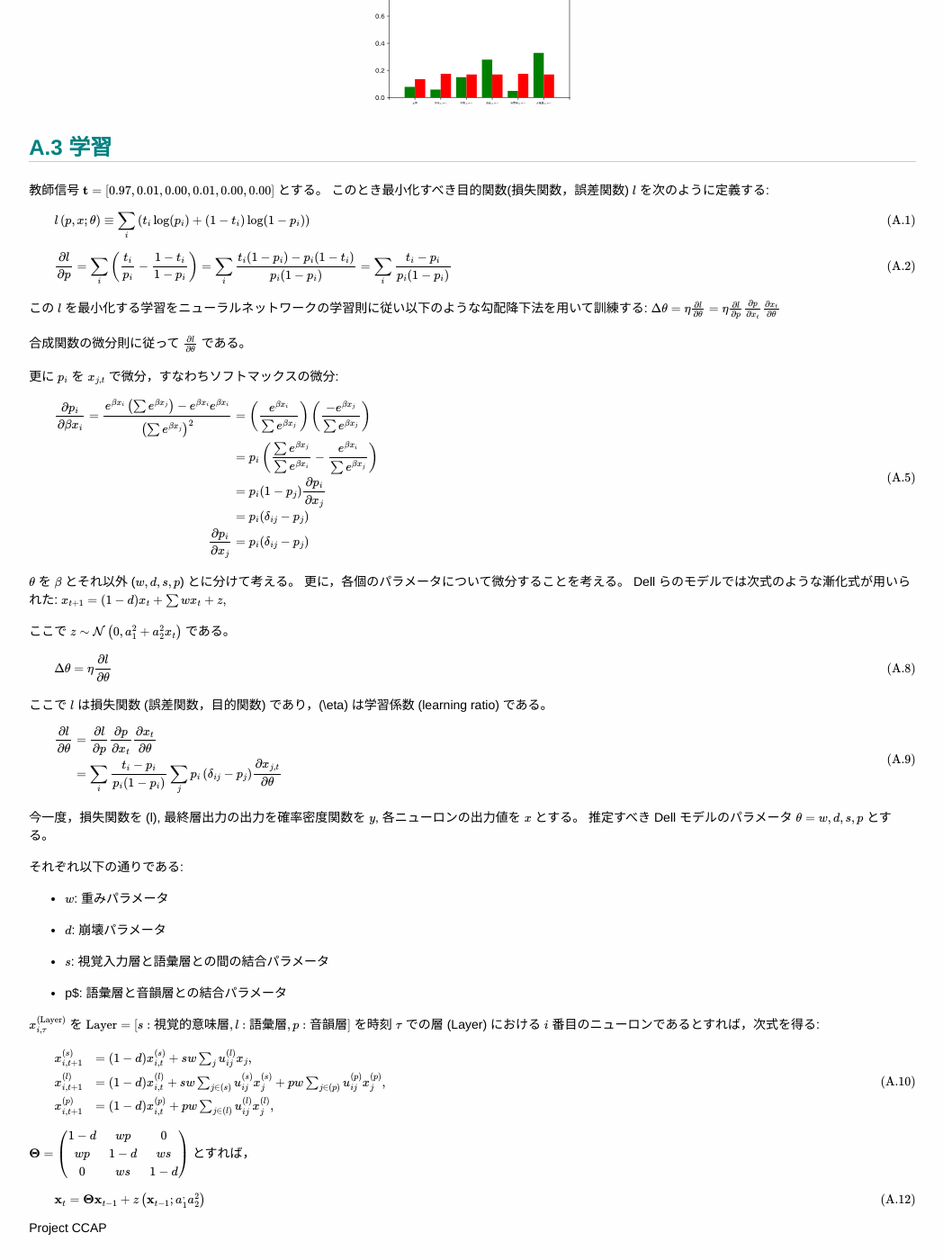
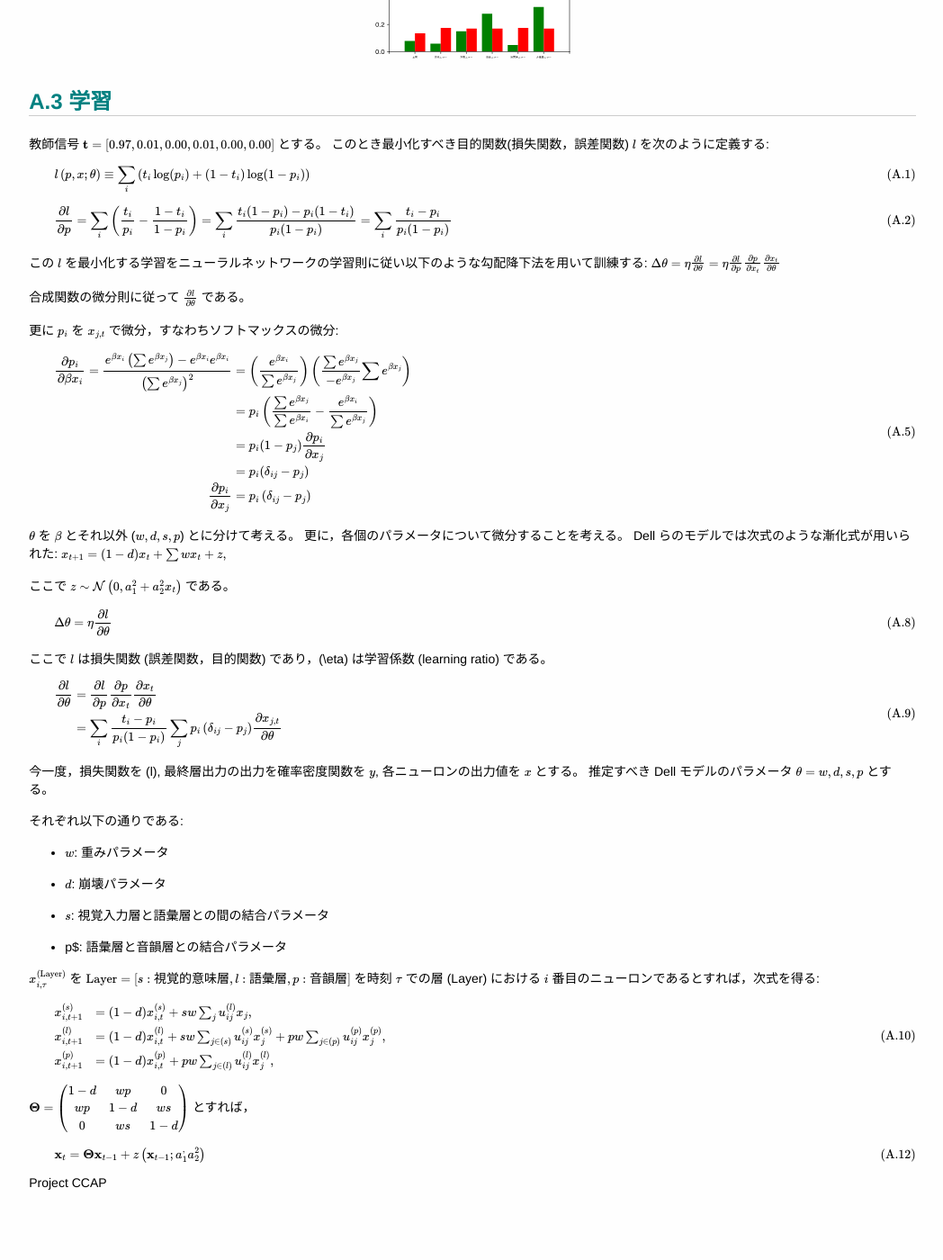
Before and after one commit to project-ccap/project-ccap.github.io, a Jekyll site: the page built from 2023DaSiC/2023asakawa_dasic2.md, in a window 1280 px wide and 1400 px high, scrolled down 5795 px. Shown: the whole window at 90% size, without its empty margins (115-1163 px from the left). Built offline with Jekyll 4.4.1, drawn with Linux system fonts in a browser that asks for light colours; after the commit the page ends 7144 px from its top, so only the background shows below that; some of the changed text lies outside the part shown.

Commit message:
Add files via upload

```diff
--- a/2023DaSiC/2023asakawa_dasic2.md
+++ b/2023DaSiC/2023asakawa_dasic2.md
@@ -96,7 +94,7 @@
 Dell モデルの動作を略述すると以下のようになる:
 シミュレーションは離散時間で行われ，時刻 $t=[1,\ldots,16]$ の 16 時刻である。
 時刻 $t_1$ で S 層には 3 つのユニットが活性化され，他の 7 つのユニットは不活性である。
-S, L, P 層の $i$ 番目のユニットの活性値を，それぞれ $x_i, x\in\left\{s,l,p\right\}$ とする。
+S, L, P 層の $i$ 番目のユニットの活性値を，それぞれ $x_{i}$ $i\in$ $\left\\{s,l,p\right\\}$ とする。
 任意の時刻 $t$ における各ユニットの活性値を表現する場合には，$x_{(i,t)}$ とする。
 開始時刻 $t_1$ では S 層の 3 ユニットが必ず，活性化した状態，すなわち 1 にセットされ，残りの 7 つのユニットは 0 とされる。
 活性化状態とされる 3 つのユニットは常に固定されて，シュミュレーションを通じて変化しない。
@@ -129,6 +127,7 @@
 </div></center>
 
 ## 1.2 従来モデルの問題点
+
 本稿では，上記 Dell モデルの記述をパラメータ推定問題として捉え，機械学習の手法を援用することでパラメータの推定を行うことを提案する。
 <!-- また Dellのモデルでもシミュレーション方式が 2 通りあり，それぞれ SP モデルと WD モデルと呼ばれる。
 SP モデルは～こんなモデル～で，d は固定である。
@@ -244,19 +243,17 @@
 $$
 である。
 
-<!-- \frac{\partial l}{\partial\theta}=\frac{\partial l}{\partial p}\frac{\partial p}{\partial x}\frac{\partial x}{\partial\theta} -->
-
 更に $p_{i}$ を $x_{j,t}$ で微分，すなわちソフトマックスの微分:
 
 $$\tag{A.5}
 \begin{aligned}
-\frac{\partial p_i}{\partial\beta x_i} =\frac{e^{\beta x_i}\left(\sum e^{\beta x_j}\right)-e^{\beta x_i}e^{\beta x_i}}{\left(\sum e^{\beta x_j}\right)^{2}}
-&=\left(\frac{e^{\beta x_i}}{\sum e^{\beta x_j}}\right)
-\left(\frac{{\sum e^{\beta x_j}}{-e^{\beta x_{j}}}{\sum e^{\beta x_{j}}}\right)\\
-                                       &=p_i \left(\frac{\sum e^{\beta x_j}}{\sum e^{\beta x_i}}-\frac{e^{\beta x_i}}{\sum e^{\beta x_j}}\right)\\
-                                      &=p_i (1-p_j)\frac{\partial p_i}{\partial x_j} \\
-                                      &=  p_i(\delta_{ij}- p_j)\\
-\frac{\partial p_i}{\partial x_j} &=  p_i(\delta_{ij}- p_j)
+\frac{\partial p_{i}}{\partial\beta x_{i}} =\frac{e^{\beta x_{i}}\left(\sum e^{\beta x_{j}}\right)-e^{\beta x_i}e^{\beta x_{i}}}{\left(\sum e^{\beta x_{j}}\right)^{2}}
+&=\left(\frac{e^{\beta x_{i}}}{\sum e^{\beta x_{j}}}\right)
+\left(\frac{\sum e^{\beta x_{j}}}{-e^{\beta x_{j}}}{\sum e^{\beta x_{j}}}\right)\\
+                                       &=p_i \left(\frac{\sum e^{\beta x_{j}}}{\sum e^{\beta x_{i}}}-\frac{e^{\beta x_{i}}}{\sum e^{\beta x_{j}}}\right)\\
+                                      &=p_i (1-p_{j})\frac{\partial p_{i}}{\partial x_{j}} \\
+                                      &=  p_i(\delta_{ij}- p_{j})\\
+\frac{\partial p_{i}}{\partial x_{j}} &=  p_{i}\left(\delta_{ij}- p_{j}\right)
 \end{aligned}
 $$
 
@@ -296,10 +293,10 @@
 
 $$
 \begin{array}{ll}
-x_{i,t+1}^{(s)} &= (1-d)x_{i,t}^{(s)} + sw \sum_j u_{ij}^{(l)}x_j,\\
-x_{i,t+1}^{(l)} &= (1-d)x_{i,t}^{(l)} + sw \sum_{j\in(s)} u_{ij}^{(s)}x_j^{(s)} + pw\sum_{j\in(p)}u_{ij}^{(p)}
+x_{i,t+1}^{(s)} &= (1-d)x_{i,t}^{(s)} + sw \sum_j u_{ij}^{(l)}x_{j},\\
+x_{i,t+1}^{(l)} &= (1-d)x_{i,t}^{(l)} + sw \sum_{j\in(s)} u_{ij}^{(s)}x_{j}^{(s)} + pw\sum_{j\in(p)}u_{ij}^{(p)}
 x_j^{(p)},\\
-x_{i,t+1}^{(p)} &= (1-d)x_{i,t}^{(p)} + pw \sum_{j\in(l)} u_{ij}^{(l)}x_j^{(l)},\\
+x_{i,t+1}^{(p)} &= (1-d)x_{i,t}^{(p)} + pw \sum_{j\in(l)} u_{ij}^{(l)}x_{j}^{(l)},\\
 \end{array}\tag{A.10}
 $$
 
```
Also changed, not shown: other parts of 2023DaSiC/2023asakawa_dasic2.md (+1 -3 lines), 2023DaSiC/2023asakawa_dasic3.md (+15 -4 lines), 2023DaSiC/index.md (+7 -7 lines).
